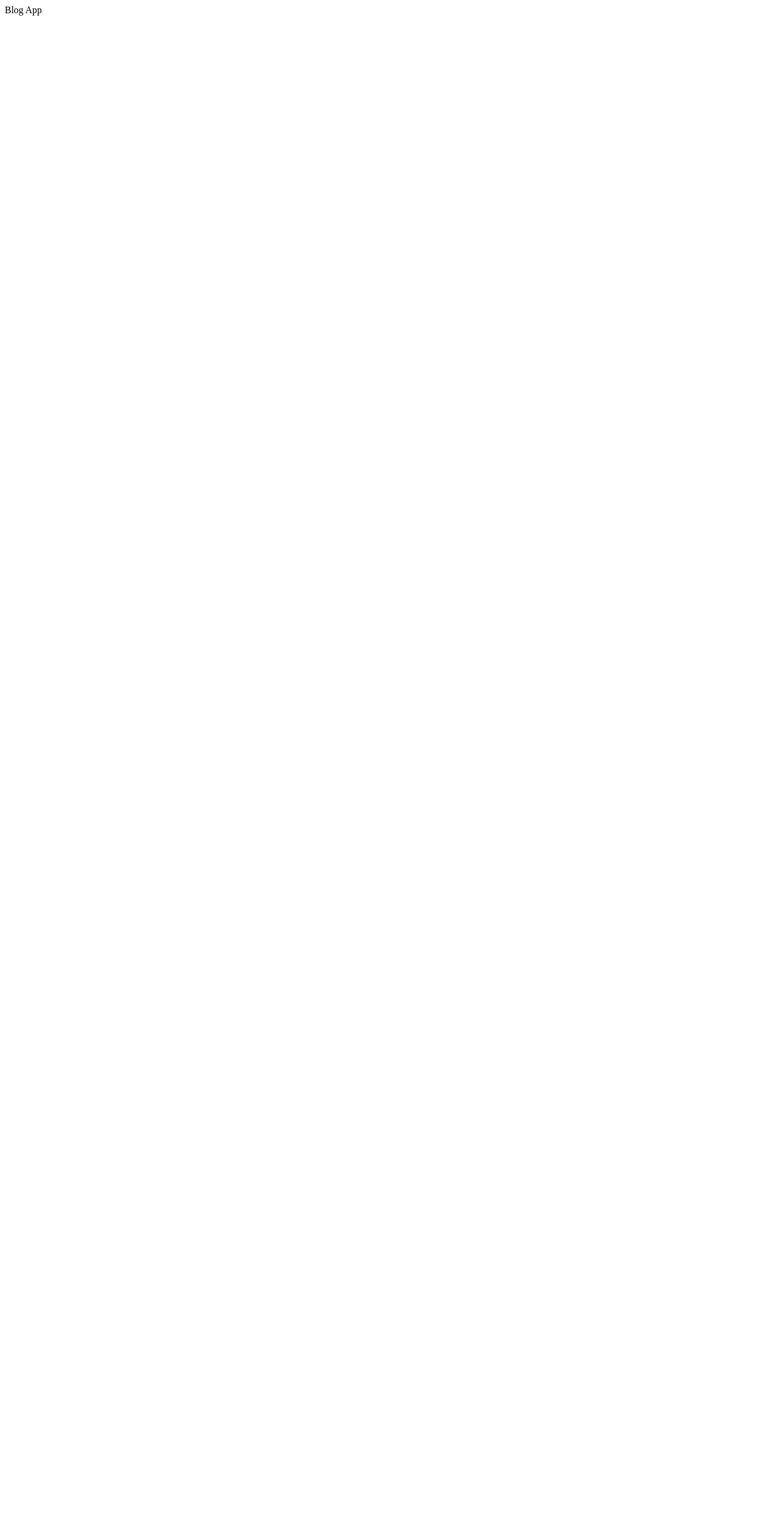
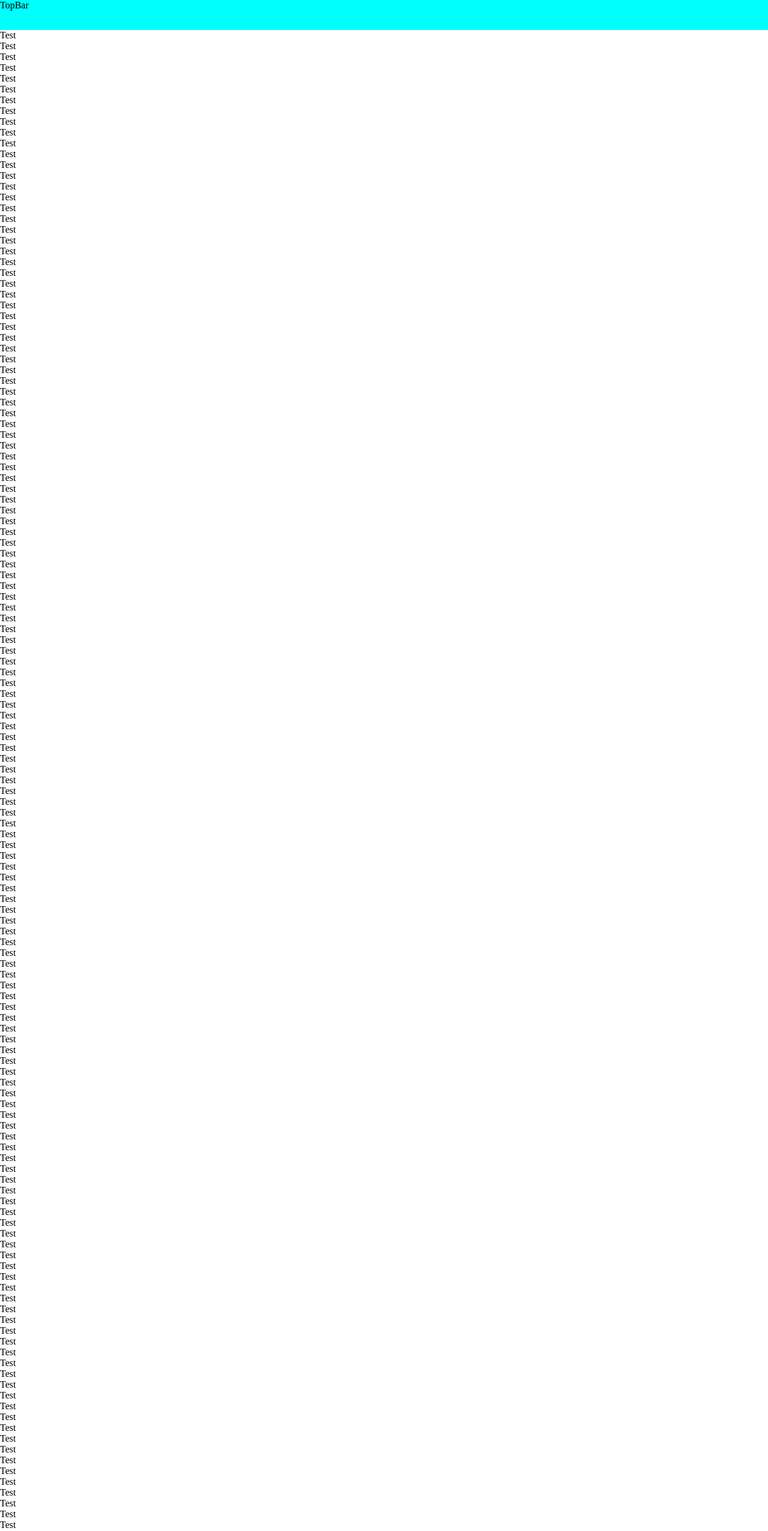
Before and after one commit to Webby28/BLOG-REACT, a React (Create React App) app: page / in a window 1280 px wide. Shown: the top 2553 px of the page at 60% size. Before the commit the page ends 800 px from the top, so only its background shows below. Built offline with nearby package versions, Linux system fonts and the light colour scheme.

Commit message:
Topbar sticky

```diff
--- a/public/index.html
+++ b/public/index.html
@@ -9,7 +9,12 @@
       name="description"
       content="Web site created using create-react-app"
     />
-
+    <link rel="preconnect" href="https://fonts.gstatic.com" crossorigin>
+    <link href="https://fonts.googleapis.com/css2?family=Josefin+Sans:wght@100;200;300;400;500;600&family=Lora:ital,wght@1,400;1,500;1,600;1,700&family=Varela&family=Varela+Round&display=swap" rel="stylesheet">
+    <style>
+    *{
+      margin: 0;
+    }</style>
     <title>Williams Baez Blog</title>
   </head>
   <body>
--- a/src/App.js
+++ b/src/App.js
@@ -1,9 +1,194 @@
+import TopBar from "./topbar/TopBar";
 
 function App() {
   return (
-    <div className="App">
-    Blog App
-    </div>
+    <>
+    <TopBar/>
+    <p>Test</p>
+    <p>Test</p>
+    <p>Test</p>
+    <p>Test</p>
+    <p>Test</p>
+    <p>Test</p>
+    <p>Test</p>
+    <p>Test</p>
+    <p>Test</p>
+    <p>Test</p>
+    <p>Test</p>
+    <p>Test</p>
+    <p>Test</p>
+    <p>Test</p>
+    <p>Test</p>
+    <p>Test</p>
+    <p>Test</p>
+    <p>Test</p>
+    <p>Test</p>
+    <p>Test</p>
+    <p>Test</p>
+    <p>Test</p>
+    <p>Test</p>
+    <p>Test</p>
+    <p>Test</p>
+    <p>Test</p>
+    <p>Test</p>
+    <p>Test</p>
+    <p>Test</p>
+    <p>Test</p>
+    <p>Test</p>
+    <p>Test</p>
+    <p>Test</p>
+    <p>Test</p>
+    <p>Test</p>
+    <p>Test</p>
+    <p>Test</p>
+    <p>Test</p>
+    <p>Test</p>
+    <p>Test</p>
+    <p>Test</p>
+    <p>Test</p>
+    <p>Test</p>
+    <p>Test</p>
+    <p>Test</p>
+    <p>Test</p>
+    <p>Test</p>
+    <p>Test</p>
+    <p>Test</p>
+    <p>Test</p>
+    <p>Test</p>
+    <p>Test</p>
+    <p>Test</p>
+    <p>Test</p>
+    <p>Test</p>
+    <p>Test</p>
+    <p>Test</p>
+    <p>Test</p>
+    <p>Test</p>
+    <p>Test</p>
+    <p>Test</p>
+    <p>Test</p>
+    <p>Test</p>
+    <p>Test</p>
+    <p>Test</p>
+    <p>Test</p>
+    <p>Test</p>
+    <p>Test</p>
+    <p>Test</p>
+    <p>Test</p>
+    <p>Test</p>
+    <p>Test</p>
+    <p>Test</p>
+    <p>Test</p>
+    <p>Test</p>
+    <p>Test</p>
+    <p>Test</p>
+    <p>Test</p>
+    <p>Test</p>
+    <p>Test</p>
+    <p>Test</p>
+    <p>Test</p>
+    <p>Test</p>
+    <p>Test</p>
+    <p>Test</p>
+    <p>Test</p>
+    <p>Test</p>
+    <p>Test</p>
+    <p>Test</p>
+    <p>Test</p>
+    <p>Test</p>
+    <p>Test</p>
+    <p>Test</p>
+    <p>Test</p>
+    <p>Test</p>
+    <p>Test</p>
+    <p>Test</p>
+    <p>Test</p>
+    <p>Test</p>
+    <p>Test</p>
+    <p>Test</p>
+    <p>Test</p>
+    <p>Test</p>
+    <p>Test</p>
+    <p>Test</p>
+    <p>Test</p>
+    <p>Test</p>
+    <p>Test</p>
+    <p>Test</p>
+    <p>Test</p>
+    <p>Test</p>
+    <p>Test</p>
+    <p>Test</p>
+    <p>Test</p>
+    <p>Test</p>
+    <p>Test</p>
+    <p>Test</p>
+    <p>Test</p>
+    <p>Test</p>
+    <p>Test</p>
+    <p>Test</p>
+    <p>Test</p>
+    <p>Test</p>
+    <p>Test</p>
+    <p>Test</p>
+    <p>Test</p>
+    <p>Test</p>
+    <p>Test</p>
+    <p>Test</p>
+    <p>Test</p>
+    <p>Test</p>
+    <p>Test</p>
+    <p>Test</p>
+    <p>Test</p>
+    <p>Test</p>
+    <p>Test</p>
+    <p>Test</p>
+    <p>Test</p>
+    <p>Test</p>
+    <p>Test</p>
+    <p>Test</p>
+    <p>Test</p>
+    <p>Test</p>
+    <p>Test</p>
+    <p>Test</p>
+    <p>Test</p>
+    <p>Test</p>
+    <p>Test</p>
+    <p>Test</p>
+    <p>Test</p>
+    <p>Test</p>
+    <p>Test</p>
+    <p>Test</p>
+    <p>Test</p>
+    <p>Test</p>
+    <p>Test</p>
+    <p>Test</p>
+    <p>Test</p>
+    <p>Test</p>
+    <p>Test</p>
+    <p>Test</p>
+    <p>Test</p>
+    <p>Test</p>
+    <p>Test</p>
+    <p>Test</p>
+    <p>Test</p>
+    <p>Test</p>
+    <p>Test</p>
+    <p>Test</p>
+    <p>Test</p>
+    <p>Test</p>
+    <p>Test</p>
+    <p>Test</p>
+    <p>Test</p>
+    <p>Test</p>
+    <p>Test</p>
+    <p>Test</p>
+    <p>Test</p>
+    <p>Test</p>
+    <p>Test</p>
+    <p>Test</p>
+    <p>Test</p>
+    <p>Test</p>
+    <p>Test</p>
+    </>
   );
 }
 
--- /dev/null
+++ b/src/topbar/TopBar.jsx
@@ -0,0 +1,9 @@
+import './topbar.css'
+
+export default function TopBar() {
+    return (
+    <div className="top">
+        TopBar
+        </div>
+    )
+}
--- /dev/null
+++ b/src/topbar/topbar.css
@@ -0,0 +1,7 @@
+.top{
+    width: 100%;
+    height: 50px;
+    background-color: aqua;
+    position: -webkit-sticky;
+    position: sticky; /* para que el navbar o topbar esté siempre visible*/    top: 0;
+}
```
